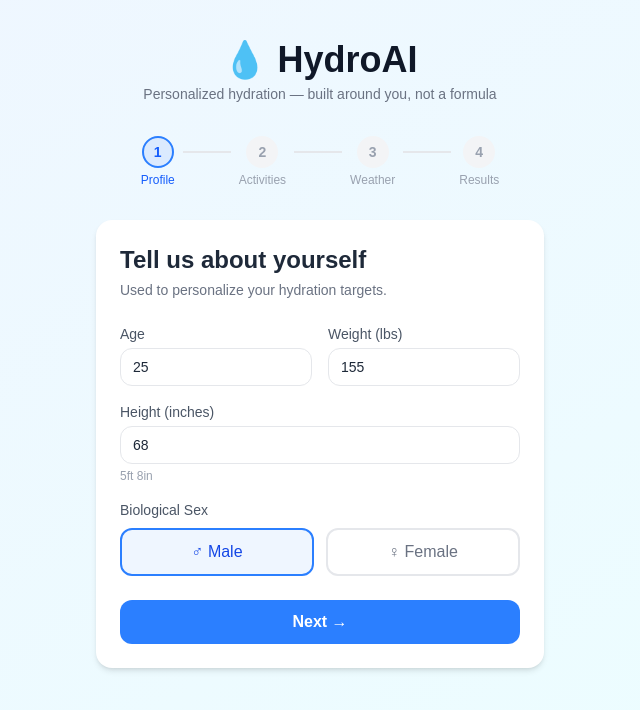
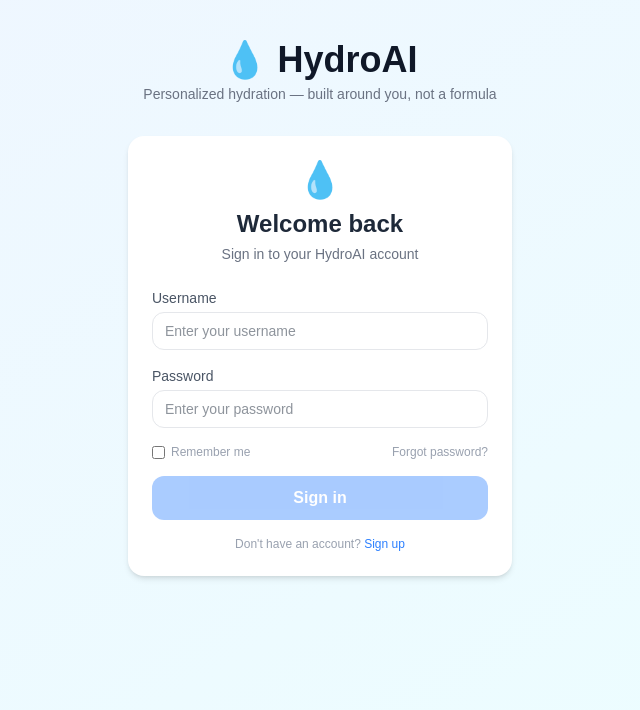
Before and after one commit to arnavkonduru-crypto/app_real, a Next.js app: page /app in a window 1280 px wide. Shown: the top 710 px of the page, without its empty margins (320-960 px from the left). Built offline with nearby package versions, Linux system fonts and the light colour scheme; a web font is replaced by a local one.

Commit message:
add fake login screen and preferred name step to app flow
Users now see a login screen (accepts any credentials), then are asked
for their preferred name before the profile form. Name is used to
personalize headings throughout the app.

Co-Authored-By: Claude Sonnet 4.6 <noreply@anthropic.com>

```diff
--- a/app/app/page.tsx
+++ b/app/app/page.tsx
@@ -3,15 +3,18 @@ import { useState } from "react";
 import { UserProfile, Activity, Weather, HydrationResult } from "@/lib/types";
 import { saveProfile, loadProfile } from "@/lib/storage";
 import StepIndicator from "@/components/ui/StepIndicator";
+import LoginForm from "@/components/auth/LoginForm";
+import PreferredNameForm from "@/components/auth/PreferredNameForm";
 import ProfileForm from "@/components/profile/ProfileForm";
 import ActivityPicker from "@/components/activities/ActivityPicker";
 import WeatherCard from "@/components/weather/WeatherCard";
 import ResultsDashboard from "@/components/results/ResultsDashboard";
 
-type Step = "profile" | "activities" | "weather" | "results";
+type Step = "login" | "name" | "profile" | "activities" | "weather" | "results";
 
 export default function Home() {
-  const [step, setStep] = useState<Step>("profile");
+  const [step, setStep] = useState<Step>("login");
+  const [preferredName, setPreferredName] = useState("");
   const [profile, setProfile] = useState<UserProfile | null>(() =>
     typeof window === "undefined" ? null : loadProfile()
   );
@@ -21,7 +24,7 @@ export default function Home() {
   const [loading, setLoading] = useState(false);
   const [error, setError] = useState<string | null>(null);
 
-  const stepIndex = { profile: 0, activities: 1, weather: 2, results: 3 }[step];
+  const stepIndex = { login: 0, name: 0, profile: 0, activities: 1, weather: 2, results: 3 }[step];
 
   const handleProfile = (p: UserProfile) => {
     saveProfile(p);
@@ -56,7 +59,7 @@ export default function Home() {
   };
 
   const reset = () => {
-    setStep("profile");
+    setStep("login");
     setActivities([]);
     setWeather(null);
     setResult(null);
@@ -75,7 +78,9 @@ export default function Home() {
           </p>
         </div>
 
-        {step !== "results" && <StepIndicator current={stepIndex} />}
+        {!["login", "name", "results"].includes(step) && (
+          <StepIndicator current={stepIndex} />
+        )}
 
         {loading && (
           <div className="text-center py-16">
@@ -87,31 +92,29 @@ export default function Home() {
         {error && (
           <div className="bg-red-50 border border-red-200 text-red-600 rounded-xl p-4 text-sm mb-4">
             {error}
-            <button onClick={() => setError(null)} className="ml-2 underline">
-              Dismiss
-            </button>
+            <button onClick={() => setError(null)} className="ml-2 underline">Dismiss</button>
           </div>
         )}
 
         {!loading && (
           <>
+            {step === "login" && (
+              <LoginForm onLogin={() => setStep("name")} />
+            )}
+            {step === "name" && (
+              <PreferredNameForm onSubmit={(name) => { setPreferredName(name); setStep("profile"); }} />
+            )}
             {step === "profile" && (
-              <ProfileForm initial={profile} onSubmit={handleProfile} />
+              <ProfileForm initial={profile} onSubmit={handleProfile} preferredName={preferredName} />
             )}
             {step === "activities" && (
-              <ActivityPicker
-                onSubmit={handleActivities}
-                onBack={() => setStep("profile")}
-              />
+              <ActivityPicker onSubmit={handleActivities} onBack={() => setStep("profile")} />
             )}
             {step === "weather" && (
-              <WeatherCard
-                onConfirm={handleWeather}
-                onBack={() => setStep("activities")}
-              />
+              <WeatherCard onConfirm={handleWeather} onBack={() => setStep("activities")} />
             )}
             {step === "results" && result && (
-              <ResultsDashboard result={result} onReset={reset} />
+              <ResultsDashboard result={result} onReset={reset} preferredName={preferredName} />
             )}
           </>
         )}
--- /dev/null
+++ b/components/auth/LoginForm.tsx
@@ -0,0 +1,79 @@
+"use client";
+import { useState } from "react";
+import Card from "@/components/ui/Card";
+import Button from "@/components/ui/Button";
+
+export default function LoginForm({ onLogin }: { onLogin: () => void }) {
+  const [username, setUsername] = useState("");
+  const [password, setPassword] = useState("");
+  const [loading, setLoading] = useState(false);
+
+  const handleSubmit = (e: React.FormEvent) => {
+    e.preventDefault();
+    if (!username || !password) return;
+    setLoading(true);
+    setTimeout(() => {
+      setLoading(false);
+      onLogin();
+    }, 800);
+  };
+
+  return (
+    <Card className="max-w-sm mx-auto">
+      <div className="text-center mb-6">
+        <div className="text-4xl mb-2">💧</div>
+        <h2 className="text-2xl font-bold text-gray-800 dark:text-white">Welcome back</h2>
+        <p className="text-sm text-gray-500 mt-1">Sign in to your HydroAI account</p>
+      </div>
+
+      <form onSubmit={handleSubmit} className="space-y-4">
+        <label className="flex flex-col gap-1">
+          <span className="text-sm font-medium text-gray-600 dark:text-gray-300">Username</span>
+          <input
+            type="text"
+            value={username}
+            onChange={(e) => setUsername(e.target.value)}
+            placeholder="Enter your username"
+            className="input"
+            autoComplete="username"
+          />
+        </label>
+
+        <label className="flex flex-col gap-1">
+          <span className="text-sm font-medium text-gray-600 dark:text-gray-300">Password</span>
+          <input
+            type="password"
+            value={password}
+            onChange={(e) => setPassword(e.target.value)}
+            placeholder="Enter your password"
+            className="input"
+            autoComplete="current-password"
+          />
+        </label>
+
+        <div className="flex items-center justify-between text-xs text-gray-400">
+          <label className="flex items-center gap-1.5 cursor-pointer">
+            <input type="checkbox" className="rounded" />
+            Remember me
+          </label>
+          <button type="button" className="hover:text-blue-500 transition-colors">
+            Forgot password?
+          </button>
+        </div>
+
+        <Button
+          type="submit"
+          disabled={!username || !password || loading}
+          className="w-full"
+        >
+          {loading ? "Signing in…" : "Sign in"}
+        </Button>
+      </form>
+
+      <p className="text-center text-xs text-gray-400 mt-4">
+        Don&apos;t have an account?{" "}
+        <button type="button" className="text-blue-500 hover:underline">Sign up</button>
+      </p>
+    </Card>
+  );
+}
--- /dev/null
+++ b/components/auth/PreferredNameForm.tsx
@@ -0,0 +1,30 @@
+"use client";
+import { useState } from "react";
+import Card from "@/components/ui/Card";
+import Button from "@/components/ui/Button";
+
+export default function PreferredNameForm({ onSubmit }: { onSubmit: (name: string) => void }) {
+  const [name, setName] = useState("");
+
+  return (
+    <Card className="max-w-sm mx-auto text-center">
+      <div className="text-4xl mb-4">👋</div>
+      <h2 className="text-2xl font-bold text-gray-800 dark:text-white mb-1">What should we call you?</h2>
+      <p className="text-sm text-gray-500 mb-6">We&apos;ll use this to personalize your plan.</p>
+
+      <input
+        type="text"
+        value={name}
+        onChange={(e) => setName(e.target.value)}
+        placeholder="Your preferred name"
+        className="input text-center mb-4"
+        autoFocus
+        onKeyDown={(e) => e.key === "Enter" && name.trim() && onSubmit(name.trim())}
+      />
+
+      <Button onClick={() => onSubmit(name.trim())} disabled={!name.trim()} className="w-full">
+        Continue →
+      </Button>
+    </Card>
+  );
+}
--- a/components/profile/ProfileForm.tsx
+++ b/components/profile/ProfileForm.tsx
@@ -7,9 +7,10 @@ import Card from "@/components/ui/Card";
 interface Props {
   initial: UserProfile | null;
   onSubmit: (profile: UserProfile) => void;
+  preferredName?: string;
 }
 
-export default function ProfileForm({ initial, onSubmit }: Props) {
+export default function ProfileForm({ initial, onSubmit, preferredName }: Props) {
   const [form, setForm] = useState<UserProfile>(
     initial ?? { age: 25, weightLbs: 155, heightIn: 68, sex: "male" }
   );
@@ -20,7 +21,7 @@ export default function ProfileForm({ initial, onSubmit }: Props) {
   return (
     <Card className="max-w-md mx-auto">
       <h2 className="text-2xl font-bold mb-1 text-gray-800 dark:text-white">
-        Tell us about yourself
+        {preferredName ? `Hey ${preferredName}, tell us about yourself` : "Tell us about yourself"}
       </h2>
       <p className="text-sm text-gray-500 mb-6">
         Used to personalize your hydration targets.
--- a/components/results/ResultsDashboard.tsx
+++ b/components/results/ResultsDashboard.tsx
@@ -13,16 +13,17 @@ import StreakTracker from "@/components/streak/StreakTracker";
 interface Props {
   result: HydrationResult;
   onReset: () => void;
+  preferredName?: string;
 }
 
-export default function ResultsDashboard({ result, onReset }: Props) {
+export default function ResultsDashboard({ result, onReset, preferredName }: Props) {
   const [drunkOz, setDrunkOz] = useState(0);
 
   return (
     <div className="max-w-xl mx-auto space-y-4">
       <div className="flex items-center justify-between">
         <h2 className="text-2xl font-bold text-gray-800 dark:text-white">
-          Your Hydration Plan
+          {preferredName ? `${preferredName}'s Hydration Plan` : "Your Hydration Plan"}
         </h2>
         <StreakTracker />
       </div>
```
